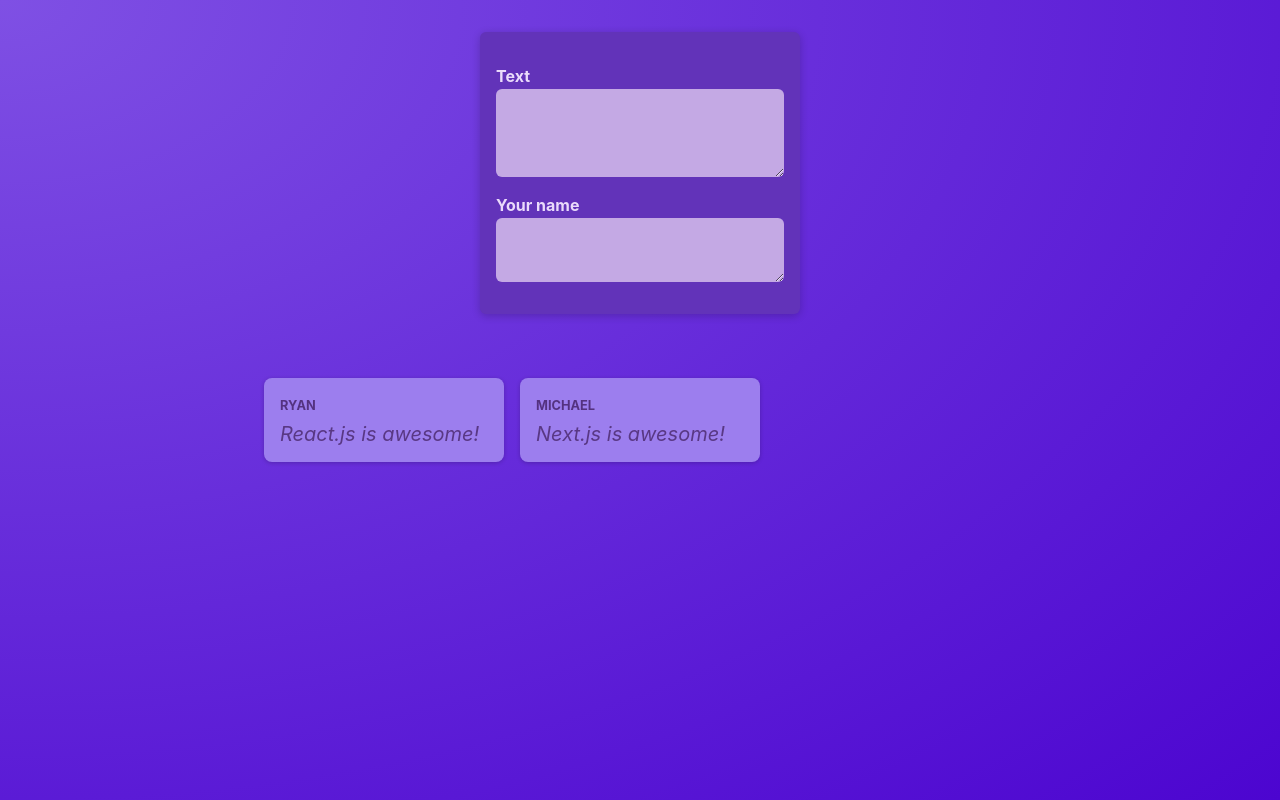
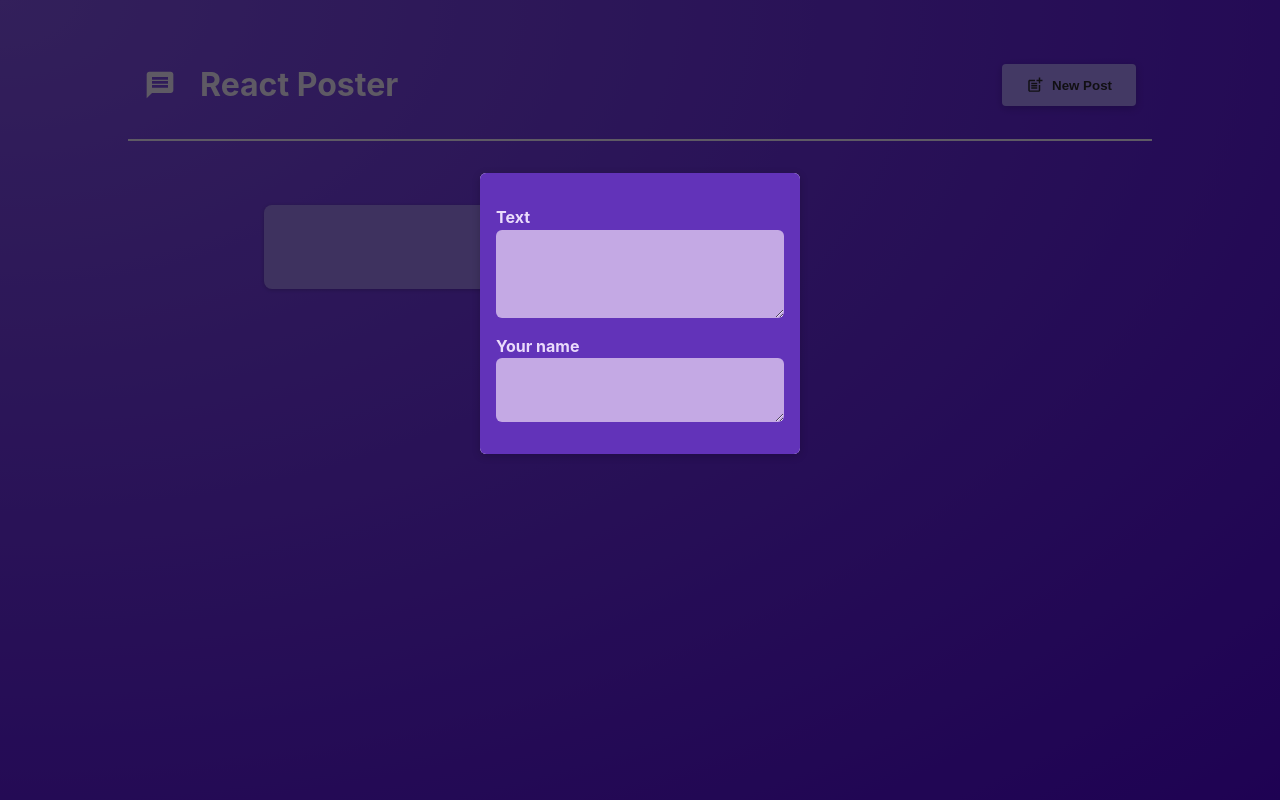
Before and after one commit to rmodis1/twitter-test, a React (Vite) app: page / in a window 1280 px wide. Built offline with nearby package versions, Linux system fonts and the light colour scheme.

Commit message:
Added more modal functionality to the text boxes

```diff
--- a/src/App.jsx
+++ b/src/App.jsx
@@ -1,8 +1,14 @@
 import PostsList from './components/PostsList';
+import MainHeader from './components/MainHeader';
 
 function App() {
   return (
-    <PostsList />
+    <>
+      <MainHeader />
+      <main>
+        <PostsList />
+      </main>
+    </>
   );
 }
 
--- /dev/null
+++ b/src/components/MainHeader.jsx
@@ -0,0 +1,22 @@
+import { MdPostAdd, MdMessage } from 'react-icons/md';
+
+import classes from './MainHeader.module.css';
+
+function MainHeader({ onCreatePost }) {
+  return (
+    <header className={classes.header}>
+      <h1 className={classes.logo}>
+        <MdMessage />
+        React Poster
+      </h1>
+      <p>
+        <button className={classes.button} onClick={onCreatePost}>
+          <MdPostAdd size={18} />
+          New Post
+        </button>
+      </p>
+    </header>
+  );
+}
+
+export default MainHeader;
--- /dev/null
+++ b/src/components/MainHeader.module.css
@@ -0,0 +1,36 @@
+.header {
+    /* padding: 2rem 10%; */
+    margin: 2rem 10%;
+    padding: 1rem;
+    text-align: center;
+    display: flex;
+    justify-content: space-between;
+    align-items: center;
+    border-bottom: 2px solid #ece1fa;
+  }
+
+  .logo {
+    font-size: 2rem;
+    display: flex;
+    gap: 1.5rem;
+    align-items: center;
+    color: #ece1fa;
+  }
+
+  .button {
+    display: inline-flex;
+    align-items: center;
+    gap: 0.5rem;
+    padding: 0.75rem 1.5rem;
+    background-color: #a990fb;
+    color: #2a2630;
+    border: none;
+    border-radius: 4px;
+    box-shadow: 0 2px 8px rgba(0, 0, 0, 0.2);
+    cursor: pointer;
+    font-weight: bold;
+  }
+
+  .button:hover {
+    background-color: #8c6cf7;
+  }
--- /dev/null
+++ b/src/components/Modal.jsx
@@ -0,0 +1,12 @@
+import classes from './Modal.module.css';
+
+function Modal(props) {
+    return <>
+        <div className={classes.backdrop} onClick={props.onClose}></div>
+        <dialog open className={classes.modal}>
+            {props.children}
+        </dialog>
+    </>
+}
+
+export default Modal;
--- /dev/null
+++ b/src/components/Modal.module.css
@@ -0,0 +1,18 @@
+.backdrop {
+    position: fixed;
+    top: 0;
+    left: 0;
+    width: 100%;
+    height: 100vh;
+    background-color: rgba(0, 0, 0, 0.6);
+    z-index: 1;
+  }
+
+  .modal {
+    border: none;
+    border-radius: 6px;
+    box-shadow: 0 2px 8px rgba(0, 0, 0, 0.2);
+    padding: 0;
+    overflow: hidden;
+    z-index: 1;
+  }
--- a/src/components/NewPost.jsx
+++ b/src/components/NewPost.jsx
@@ -1,25 +1,15 @@
-import { useState } from 'react';
 import classes from './NewPost.module.css';
 
-function NewPost() {
-    const [ enteredText, setEnteredText ] = useState('');
-
-    function changeBodyHandler(event) {
-        setEnteredText(event.target.value);
-    }
-
+function NewPost(props) {
     return (
         <form className={classes.form}>
             <p>
                 <label htmlFor="body">Text</label>
-                <textarea id="body" required rows={3} onChange={changeBodyHandler}/>
-            </p>
-            <p>
-                {enteredText}
+                <textarea id="body" required rows={3} onChange={props.onBodyChange} />
             </p>
             <p>
                 <label htmlFor="name">Your name</label>
-                <textarea type="text" id="name" required />
+                <textarea type="text" id="name" required onChange={props.onAuthorChange} />
             </p>
         </form>
     );
--- a/src/components/NewPost.module.css
+++ b/src/components/NewPost.module.css
@@ -2,9 +2,6 @@
     background-color: #6233b9;
     padding: 1rem;
     width: 20rem;
-    margin: 2rem auto;
-    border-radius: 6px;
-    box-shadow: 0 2px 8px rgba(0, 0, 0, 0.2);
   }
 
   .form label {
--- a/src/components/PostsList.jsx
+++ b/src/components/PostsList.jsx
@@ -1,14 +1,44 @@
-import classes from "./PostsList.module.css";
+import { useState } from "react";
+
 import Post from "./Post";
 import NewPost from "./NewPost";
+import Modal from "./Modal";
+import classes from "./PostsList.module.css";
 
 function PostsList(){
+    const [ modalIsVisible, setModalIsVisible ] = useState(true);
+    const [enteredText, setEnteredText] = useState('');
+    const [enteredAuthor, setEnteredAuthor] = useState('');
+
+    function hideModalHandler(){
+        setModalIsVisible(false);
+    }
+
+    function bodyChangeHandler(event){
+        setEnteredText(event.target.value);
+    }
+    function authorChangeHandler(event){
+        setEnteredAuthor(event.target.value);
+    }
+
+    let modalContent;
+
+    if (modalIsVisible) {
+        modalContent = (
+            <Modal onClose={hideModalHandler}>
+                <NewPost
+                    onBodyChange={bodyChangeHandler}
+                    onAuthorChange={authorChangeHandler} />
+            </Modal>
+        );
+    };
+
     return (
         <div>
-            <NewPost />
+            {modalContent}
             <ul className={classes.posts}>
-                <Post author="Ryan" body="React.js is awesome!"/>
-                <Post author="Michael" body="Next.js is awesome!"/>
+                <Post author={enteredAuthor} body={enteredText} />
+                <Post author="Michael" body="Next.js is awesome!" />
             </ul>
         </div>
     );
```
Also changed, not shown: package.json (+4 -3 lines), 1 other file (tests, documents, lock files or other folders).
